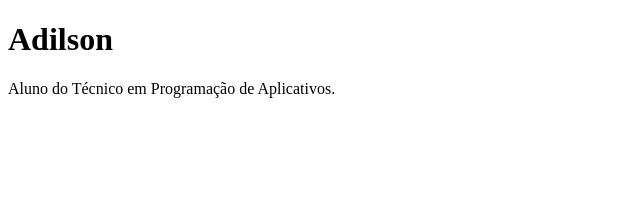
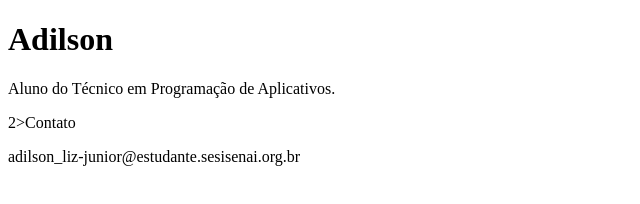
Before and after one commit to adilsonliz-junior-hub/adilson, a plain HTML site: page index.html in a window 1280 px wide. Shown: the whole page, without its empty margins (0-640 px from the left). Drawn offline with Linux system fonts and the light colour scheme.

Commit message:
feat: adiciona a seção de contato

```diff
--- a/index.html
+++ b/index.html
@@ -8,4 +8,7 @@
  <h1>Adilson</h1>
  <p>Aluno do Técnico em Programação de Aplicativos.</p>
 </body>
+
 </html>
+2>Contato</h2>
+ <p>adilson_liz-junior@estudante.sesisenai.org.br</p>
```
